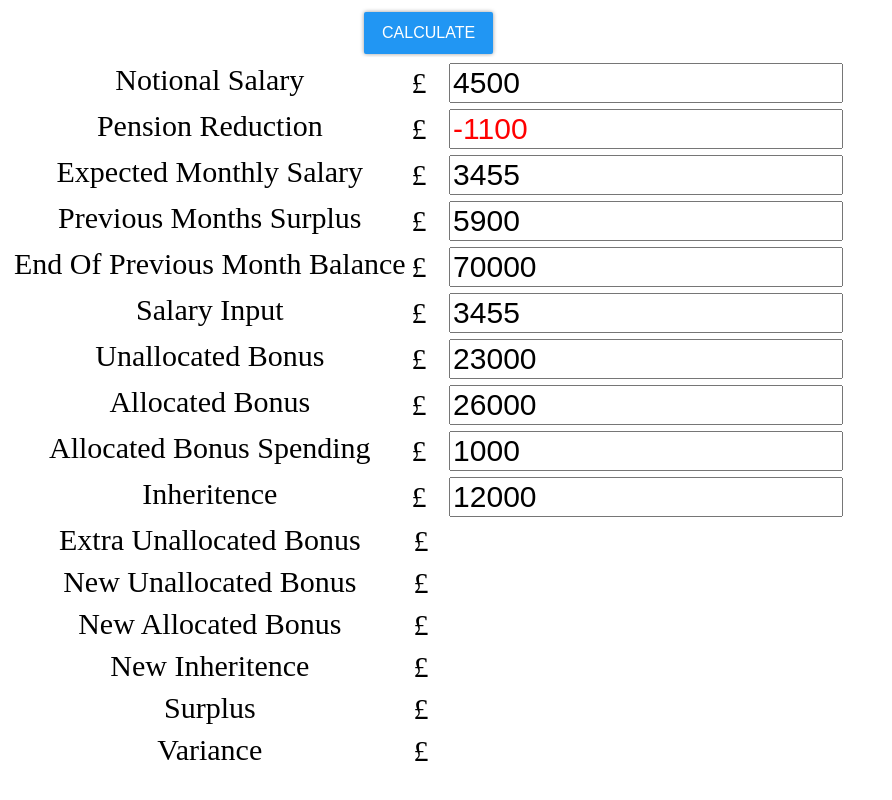
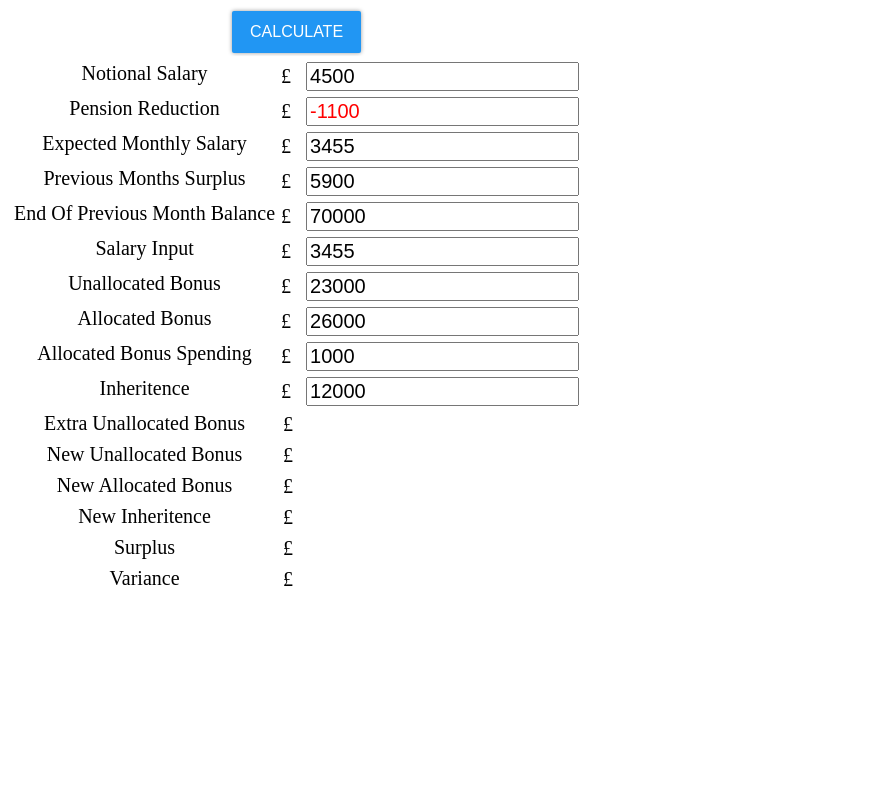
Before and after one commit to colin-hue/musical-palm-tree, a plain HTML site: page index.html in a window 1280 px wide. Shown: the whole page, without its empty margins (0-892 px from the left). Drawn offline with Linux system fonts and the light colour scheme.

Commit message:
Update style.css
Reduced Font Size

```diff
--- a/css/style.css
+++ b/css/style.css
@@ -1,5 +1,5 @@
 :root{
-    --fsize: 30px;
+    --fsize: 20px;
     --pdding: 3px;
     --fnt-family: 'Arial';
 }
```
